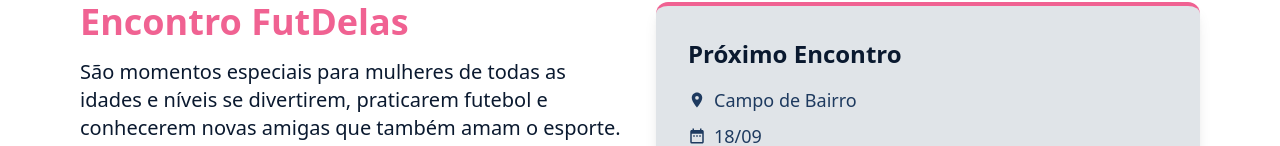
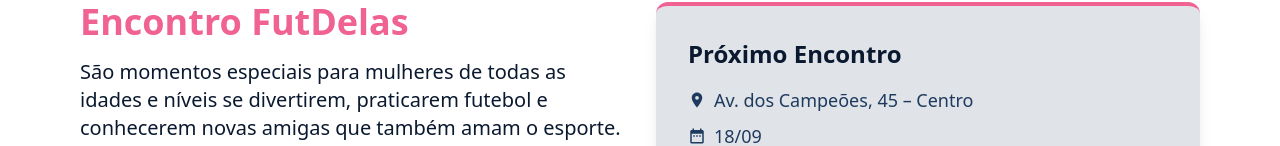
Before and after one commit to FutDelas/Sprint3, a React (Vite) app: page / in a window 1280 px wide. Shown: the part 642-788 px from the top of the page. Built offline with nearby package versions, Linux system fonts and the light colour scheme.

Commit message:
Ultimos detalhes para entrega da Sprint 3

```diff
--- a/src/routes/Home.jsx
+++ b/src/routes/Home.jsx
@@ -107,7 +107,7 @@ const Home = () => {
             <div className="p-8 rounded-xl shadow-lg transition transform hover:scale-105 border-t-4 flex flex-col justify-center h-full w-full"
                  style={{ backgroundColor: "#E0E4E8", color: "#0A192F", borderColor: "#F06292" }}>
               <h4 className="font-bold text-2xl mb-4">Próximo Encontro</h4>
-              <p className="text-lg mb-2 flex items-center gap-2" style={{ color: "#1E3A5F" }}><MdLocationOn /> Campo de Bairro</p>
+              <p className="text-lg mb-2 flex items-center gap-2" style={{ color: "#1E3A5F" }}><MdLocationOn /> Av. dos Campeões, 45 – Centro</p>
               <p className="text-lg mb-2 flex items-center gap-2" style={{ color: "#1E3A5F" }}><MdDateRange /> 18/09</p>
               <p className="text-lg flex items-center gap-2" style={{ color: "#1E3A5F" }}><MdAccessTime /> 20:00 - 23:00</p>
             </div>
```
Also changed, not shown: 1 other file (tests, documents, lock files or other folders).
